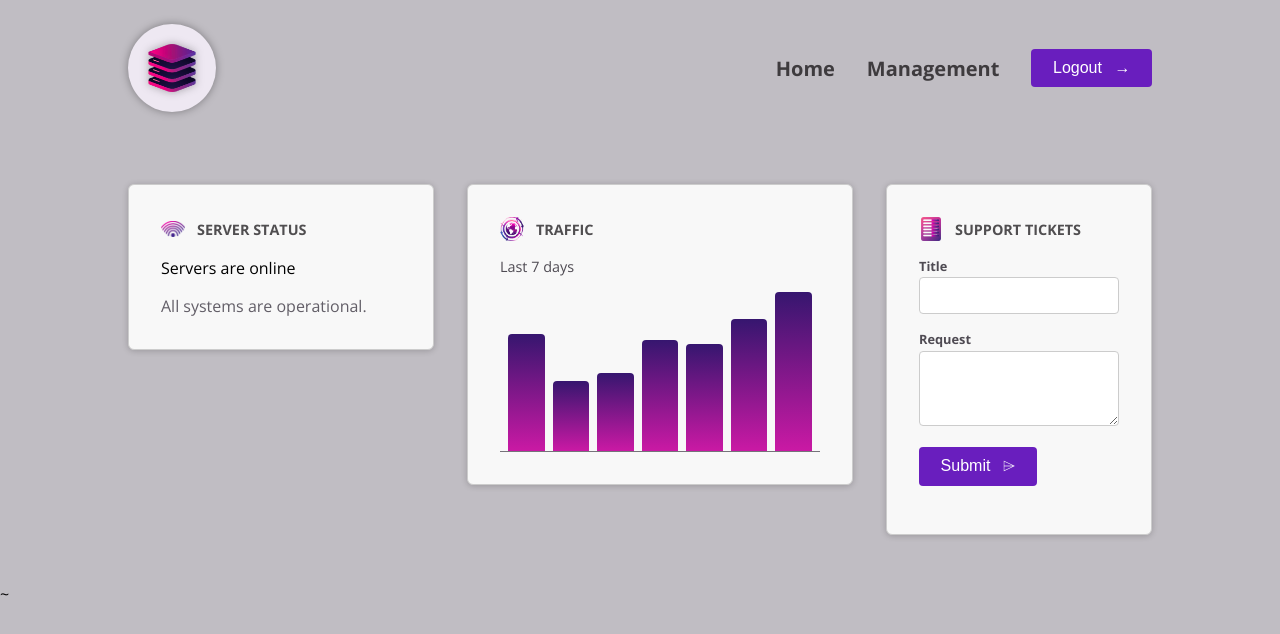
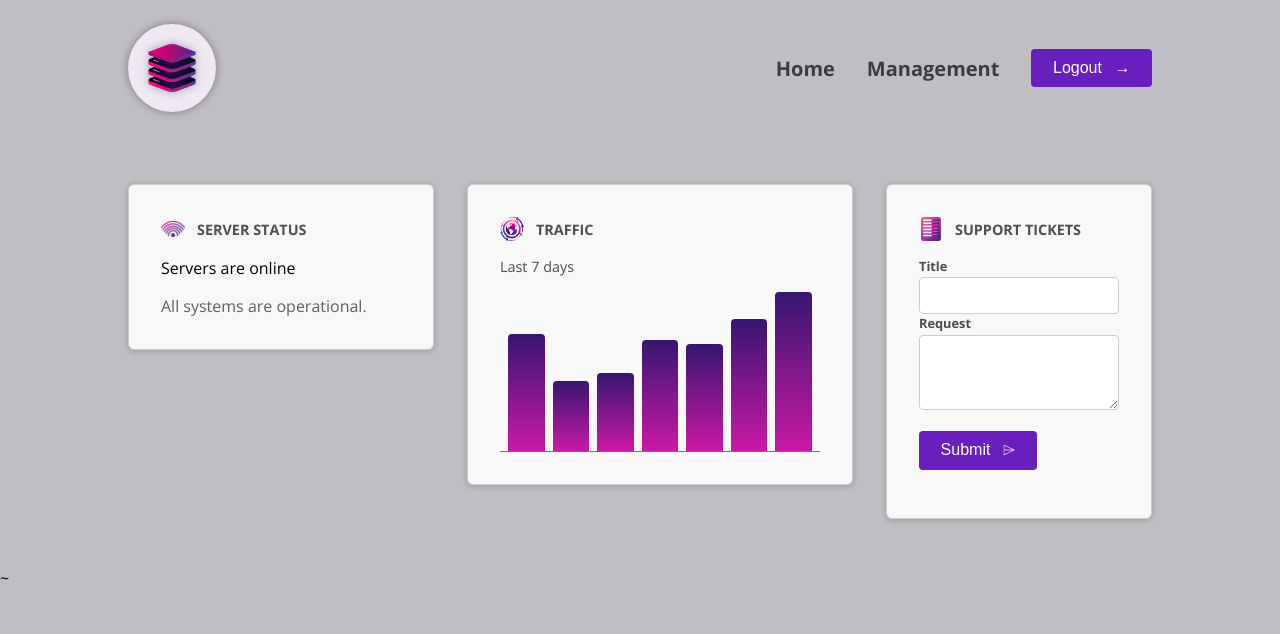
Before and after one commit to Pawelv9/explorer, an Angular app: page / in a window 1280 px wide. Shown: the top 634 px of the page. Built offline with nearby package versions, Linux system fonts and the light colour scheme.

Commit message:
using host elements like regular elements

```diff
--- a/src/app/dashboard/tickets/new-ticket/new-ticket.html
+++ b/src/app/dashboard/tickets/new-ticket/new-ticket.html
@@ -1,8 +1,8 @@
 <form>
-  <app-control label="Title">
+  <app-control class="control" label="Title">
     <input name="title" id="title"/>
   </app-control>
-  <app-control label="Request">
+  <app-control class="control" label="Request">
     <textarea name="request" id="request" rows="3"></textarea>
   </app-control>
   <p>
--- a/src/app/shared/control/control.html
+++ b/src/app/shared/control/control.html
@@ -1,4 +1,4 @@
-<p class="control">
+<!--<p class="control">-->
   <label>{{ label() }}</label>
   <ng-content select="input, textarea" />
-</p>
+<!--</p>-->
```
